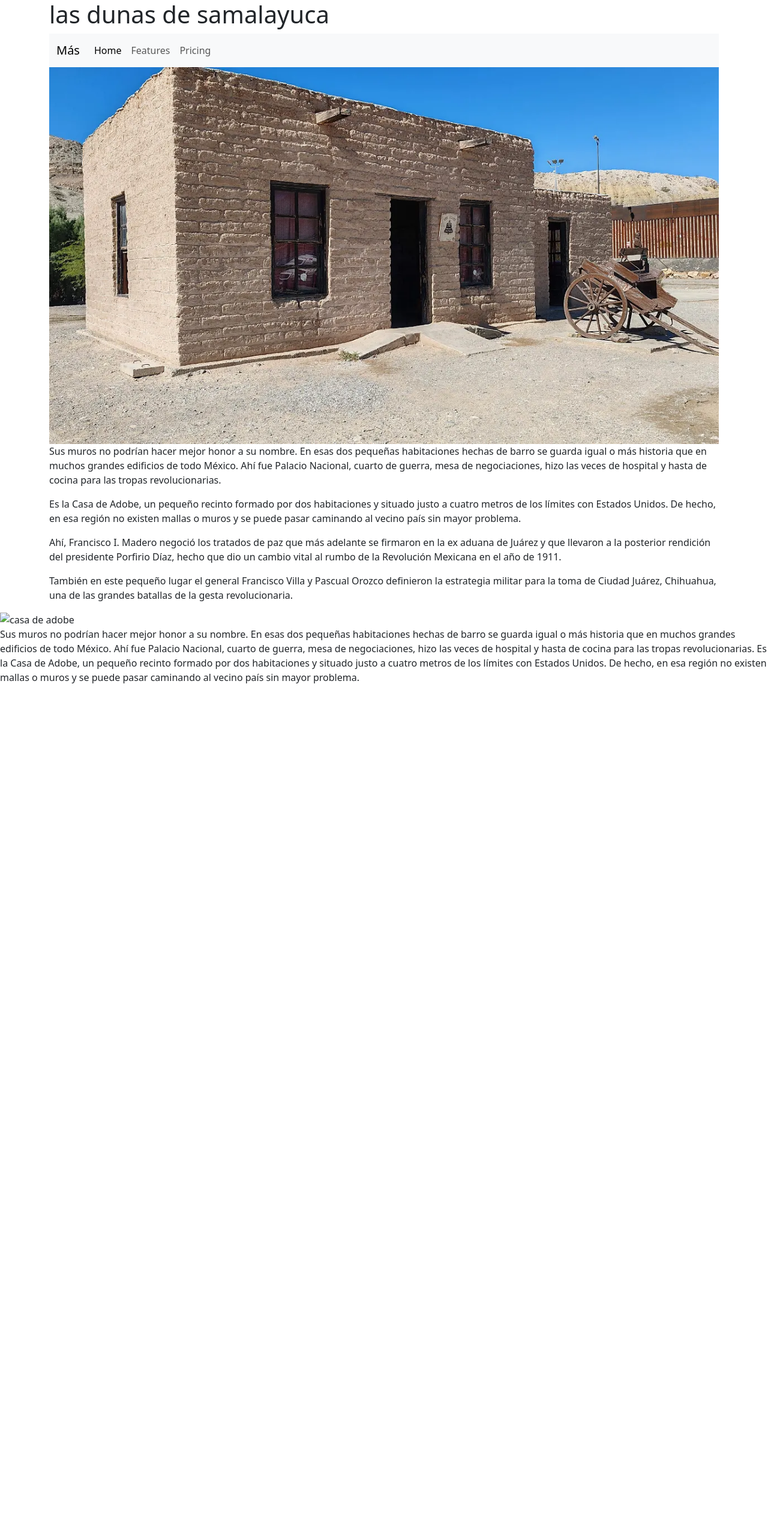
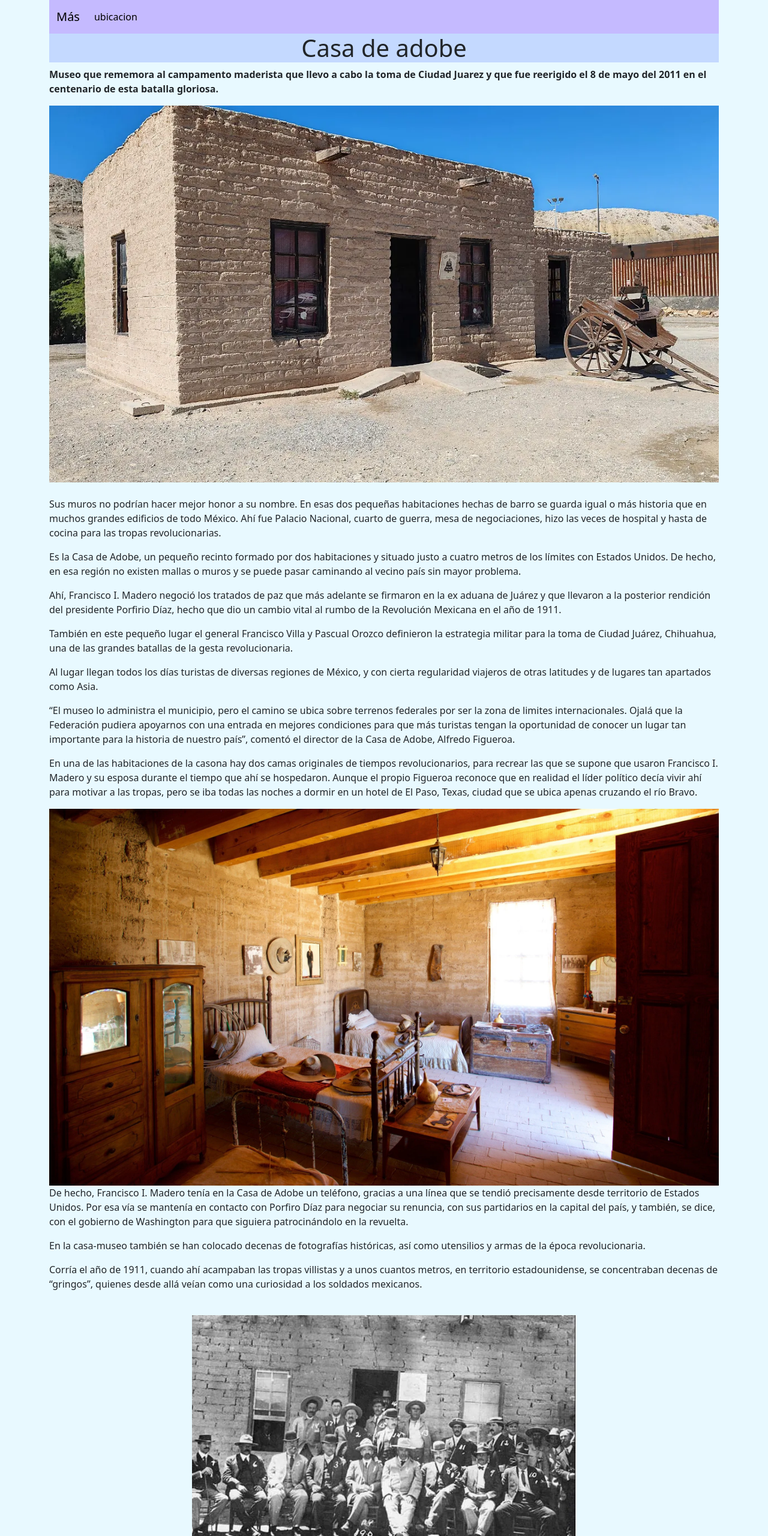
Before and after one commit to Karla-Michelle-Andres-Cruz/casadeadobe, a plain HTML site: page index.html in a window 1280 px wide. Shown: the top 2560 px of the page at 60% size. Before the commit the page ends 1157 px from the top, so only its background shows below. Drawn offline with nearby package versions, Linux system fonts and the light colour scheme.

Commit message:
18/sep/25

```diff
--- a/index.html
+++ b/index.html
@@ -11,11 +11,10 @@
         crossorigin="anonymous"
     />
     </head>
-    <body>
+    <body style="background: #E8F9FF;" class="container-fluid">
     <div class="container">
         <header>
-        <h1>las dunas de samalayuca</h1>
-        <nav class="navbar navbar-expand-lg bg-body-tertiary">
+            <nav class="navbar navbar-expand-lg "style="background: #C5BAFF;"class="container-fluid">
             <div class="container-fluid">
             <a class="navbar-brand" href="#" >Más</a>
             <button
@@ -32,30 +31,34 @@
             <div class="collapse navbar-collapse" id="navbarNav">
                 <ul class="navbar-nav">
                 <li class="nav-item">
-                    <a class="nav-link active" aria-current="page" href="#"
-                    >Home</a
-                    >
-                </li>
-                <li class="nav-item">
-                    <a class="nav-link" href="#">Features</a>
-                </li>
-                <li class="nav-item">
-                    <a class="nav-link" href="#">Pricing</a>
+                    <a class="nav-link active" aria-current="page" href="ubi.html">ubicacion</a>
                 </li>
                 </ul>
             </div>
             </div>
         </nav>
+        <h1 style="background: #C4D9FF;" class="container-fluid, text-center">Casa de adobe</h1>
+        <p><strong>Museo que rememora al campamento maderista que llevo a cabo la toma de Ciudad Juarez y que fue reerigido el 8 de mayo del 2011 en el centenario de esta batalla gloriosa.</strong></p>
         </header>
         <img src="img/casa.webp" class="img-fluid" alt="casa de adobe">
-    <p>Sus muros no podrían hacer mejor honor a su nombre. En esas dos pequeñas habitaciones hechas de barro se guarda igual o más historia que en muchos grandes edificios de todo México. Ahí fue Palacio Nacional, cuarto de guerra, mesa de negociaciones, hizo las veces de hospital y hasta de cocina para las tropas revolucionarias.</p>
-    <p>Es la Casa de Adobe, un pequeño recinto formado por dos habitaciones y situado justo a cuatro metros de los límites con Estados Unidos. De hecho, en esa región no existen mallas o muros y se puede pasar caminando al vecino país sin mayor problema.</p>
-    <p>Ahí, Francisco I. Madero negoció los tratados de paz que más adelante se firmaron en la ex aduana de Juárez y que llevaron a la posterior rendición del presidente Porfirio Díaz, hecho que dio un cambio vital al rumbo de la Revolución Mexicana en el año de 1911.</p>
-    <p>También en este pequeño lugar el general Francisco Villa y Pascual Orozco definieron la estrategia militar para la toma de Ciudad Juárez, Chihuahua, una de las grandes batallas de la gesta revolucionaria.</p>
+        <div class="mt-4">
+        <p>Sus muros no podrían hacer mejor honor a su nombre. En esas dos pequeñas habitaciones hechas de barro se guarda igual o más historia que en muchos grandes edificios de todo México. Ahí fue Palacio Nacional, cuarto de guerra, mesa de negociaciones, hizo las veces de hospital y hasta de cocina para las tropas revolucionarias.</p>
+        <p>Es la Casa de Adobe, un pequeño recinto formado por dos habitaciones y situado justo a cuatro metros de los límites con Estados Unidos. De hecho, en esa región no existen mallas o muros y se puede pasar caminando al vecino país sin mayor problema.</p>
+        <p>Ahí, Francisco I. Madero negoció los tratados de paz que más adelante se firmaron en la ex aduana de Juárez y que llevaron a la posterior rendición del presidente Porfirio Díaz, hecho que dio un cambio vital al rumbo de la Revolución Mexicana en el año de 1911.</p>
+        <p>También en este pequeño lugar el general Francisco Villa y Pascual Orozco definieron la estrategia militar para la toma de Ciudad Juárez, Chihuahua, una de las grandes batallas de la gesta revolucionaria.</p>
+        <p>Al lugar llegan todos los días turistas de diversas regiones de México, y con cierta regularidad viajeros de otras latitudes y de lugares tan apartados como Asia.</p>
+        <p>“El museo lo administra el municipio, pero el camino se ubica sobre terrenos federales por ser la zona de limites internacionales. Ojalá que la Federación pudiera apoyarnos con una entrada en mejores condiciones para que más turistas tengan la oportunidad de conocer un lugar tan importante para la historia de nuestro país”, comentó el director de la Casa de Adobe, Alfredo Figueroa.</p>
+        <p>En una de las habitaciones de la casona hay dos camas originales de tiempos revolucionarios, para recrear las que se supone que usaron Francisco I. Madero y su esposa durante el tiempo que ahí se hospedaron. Aunque el propio Figueroa reconoce que en realidad el líder político decía vivir ahí para motivar a las tropas, pero se iba todas las noches a dormir en un hotel de El Paso, Texas, ciudad que se ubica apenas cruzando el río Bravo.</p>
+        <img src="img/casa4.webp" class="img-fluid" alt="Cuarto con dos camas">
+        <p>De hecho, Francisco I. Madero tenía en la Casa de Adobe un teléfono, gracias a una línea que se tendió precisamente desde territorio de Estados Unidos. Por esa vía se mantenía en contacto con Porfiro Díaz para negociar su renuncia, con sus partidarios en la capital del país, y también, se dice, con el gobierno de Washington para que siguiera patrocinándolo en la revuelta.</p>
+        <p>En la casa-museo también se han colocado decenas de fotografías históricas, así como utensilios y armas de la época revolucionaria.</p>
+        <p>Corría el año de 1911, cuando ahí acampaban las tropas villistas y a unos cuantos metros, en territorio estadounidense, se concentraban decenas de “gringos”, quienes desde allá veían como una curiosidad a los soldados mexicanos.</p>
+        </div>
+        <br>
+        <div class="text-center">
+        <img src="img/casaA.webp" class="img-fluid" alt="Casa de adobe antes">
+        </div>
     </div>
-    <img src="casa.webp" class="img-fluid" alt="casa de adobe">
-    <p>Sus muros no podrían hacer mejor honor a su nombre. En esas dos pequeñas habitaciones hechas de barro se guarda igual o más historia que en muchos grandes edificios de todo México. Ahí fue Palacio Nacional, cuarto de guerra, mesa de negociaciones, hizo las veces de hospital y hasta de cocina para las tropas revolucionarias.
-    Es la Casa de Adobe, un pequeño recinto formado por dos habitaciones y situado justo a cuatro metros de los límites con Estados Unidos. De hecho, en esa región no existen mallas o muros y se puede pasar caminando al vecino país sin mayor problema.</p>
     <script
         src="https://cdn.jsdelivr.net/npm/bootstrap@5.3.8/dist/js/bootstrap.bundle.min.js"
         integrity="sha384-FKyoEForCGlyvwx9Hj09JcYn3nv7wiPVlz7YYwJrWVcXK/BmnVDxM+D2scQbITxI"
```
Also changed, not shown: ubi.html (+21 -1 lines), img/casa2.jpg (added), img/casa3.webp (added), img/casa4.webp (added), img/casaA.webp (added), img/estatua.jpg (added), img/estatua2.jpg (added), img/limite.jpg (added), img/ubi.png (added).
